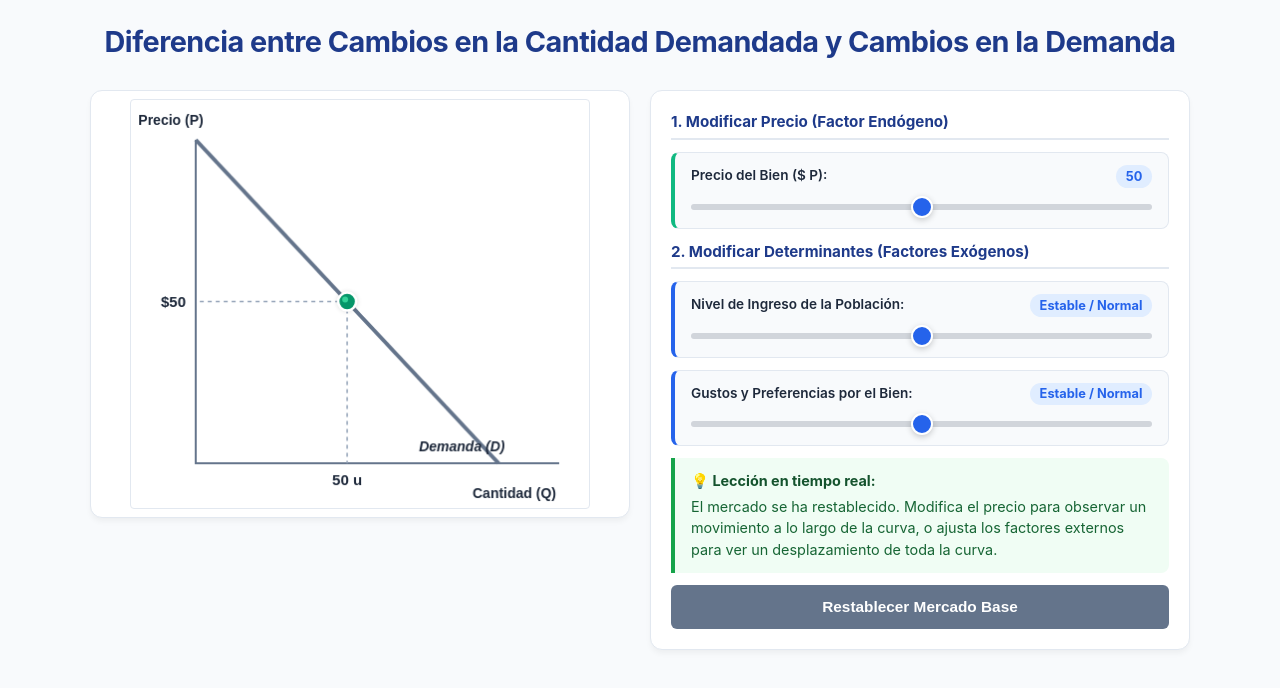
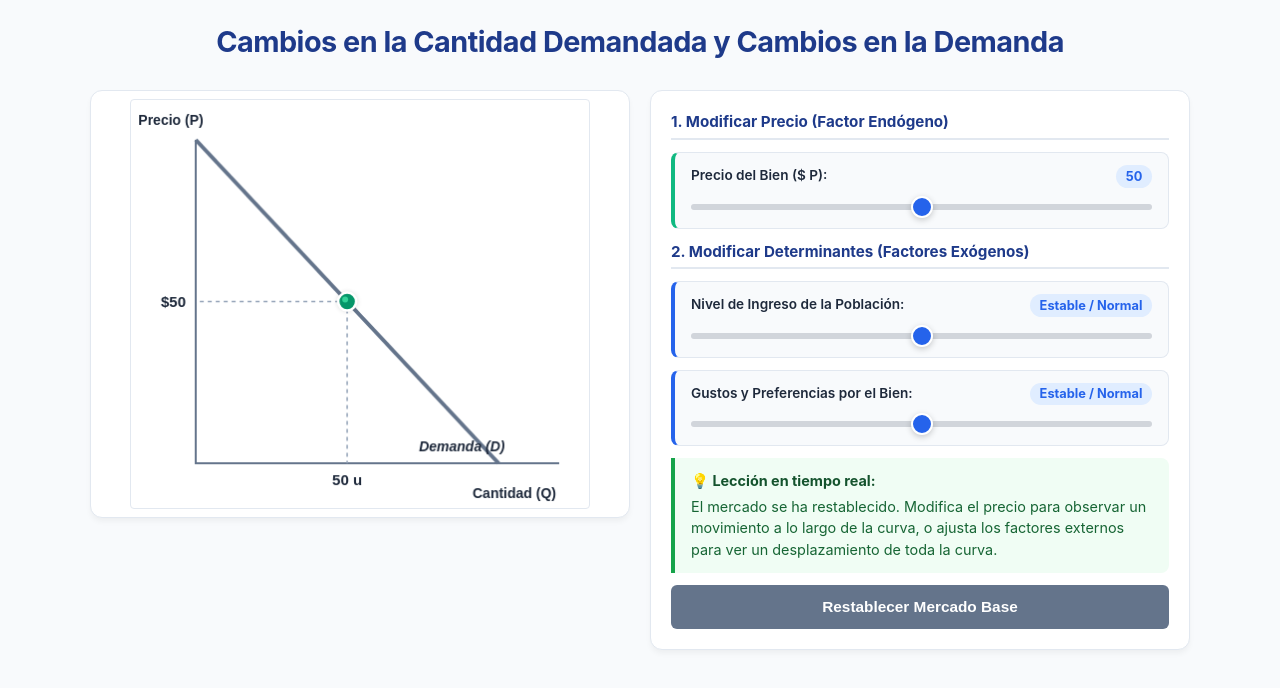
Before and after one commit to AulaEconomica/Demanda-Mov, a plain HTML site: page index.html in a window 1280 px wide. Drawn offline with Linux system fonts and the light colour scheme.

Commit message:
Update index.html

```diff
--- a/index.html
+++ b/index.html
@@ -315,7 +315,7 @@
 
     <div class="container">
         <header>
-            <h1>Diferencia entre Cambios en la Cantidad Demandada y Cambios en la Demanda</h1>
+            <h1>Cambios en la Cantidad Demandada y Cambios en la Demanda</h1>
         </header>
 
         <div class="layout">
```
